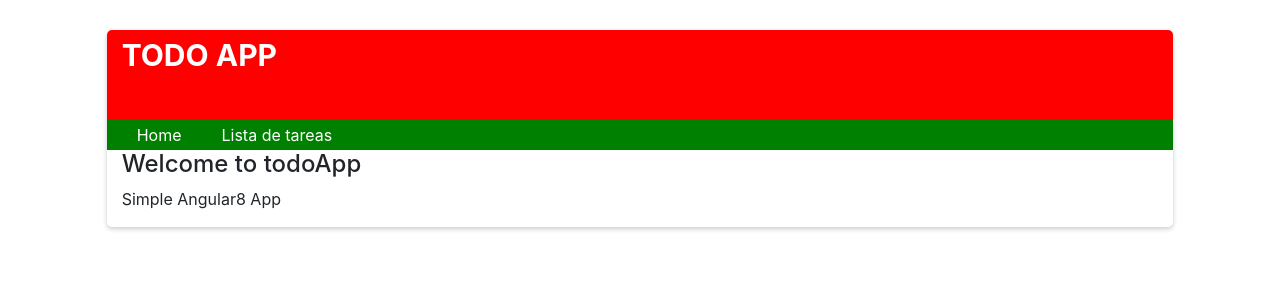
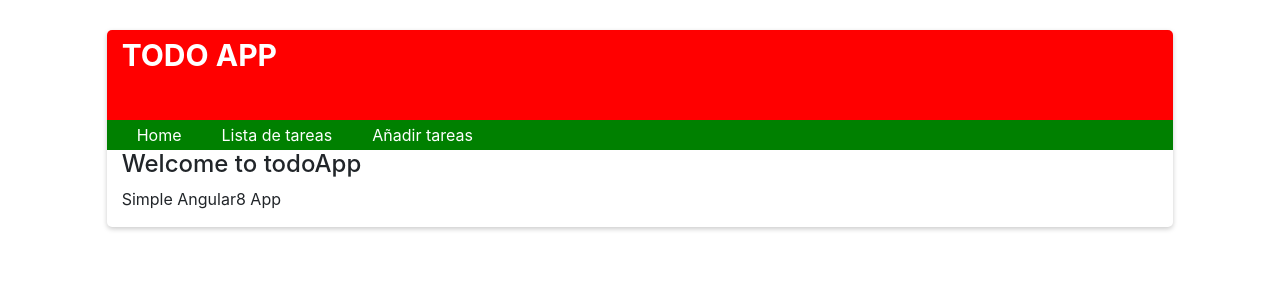
Before and after one commit to OussamaAlouat/angular-todoApp, an Angular app: page / in a window 1280 px wide. Shown: the top 300 px of the page. Built offline with nearby package versions, Linux system fonts and the light colour scheme.

Commit message:
Config of addComponent

```diff
--- a/src/app/app.component.html
+++ b/src/app/app.component.html
@@ -10,6 +10,7 @@
     <ul>
       <li><a [routerLink]="['/home']" [routerLinkActive]="['activado']">Home</a></li>
       <li><a [routerLink]="['/todo-list']" [routerLinkActive]="['activado']">Lista de tareas</a></li>
+      <li><a [routerLink]="['/create-activity']" [routerLinkActive]="['activado']">Añadir tareas</a></li>
     </ul>
   </nav>
 
--- a/src/app/app.module.ts
+++ b/src/app/app.module.ts
@@ -8,11 +8,13 @@ import { routing, appRoutingProviders } from './app.routing';
 import { AppComponent } from './app.component';
 import { TodoComponent } from './components/todo.component';
 import { HomeComponent } from './components/home.component';
+import { AddComponent } from './components/add.component';
 @NgModule({
   declarations: [
     AppComponent,
     TodoComponent,
-    HomeComponent
+    HomeComponent,
+    AddComponent
   ],
   imports: [
     BrowserModule,
--- a/src/app/app.routing.ts
+++ b/src/app/app.routing.ts
@@ -3,11 +3,13 @@ import { Routes, RouterModule } from '@angular/router';
 
 import { HomeComponent } from './components/home.component';
 import { TodoComponent } from './components/todo.component';
+import { AddComponent } from './components/add.component'
 
 const appRoutes: Routes = [
   { path: '', component: HomeComponent},
   { path: 'home', component: HomeComponent},
-  { path: 'todo-list', component: TodoComponent}
+  { path: 'todo-list', component: TodoComponent},
+  { path: 'create-activity', component: AddComponent}
 ];
 
 export const appRoutingProviders: any[] = [];
```
